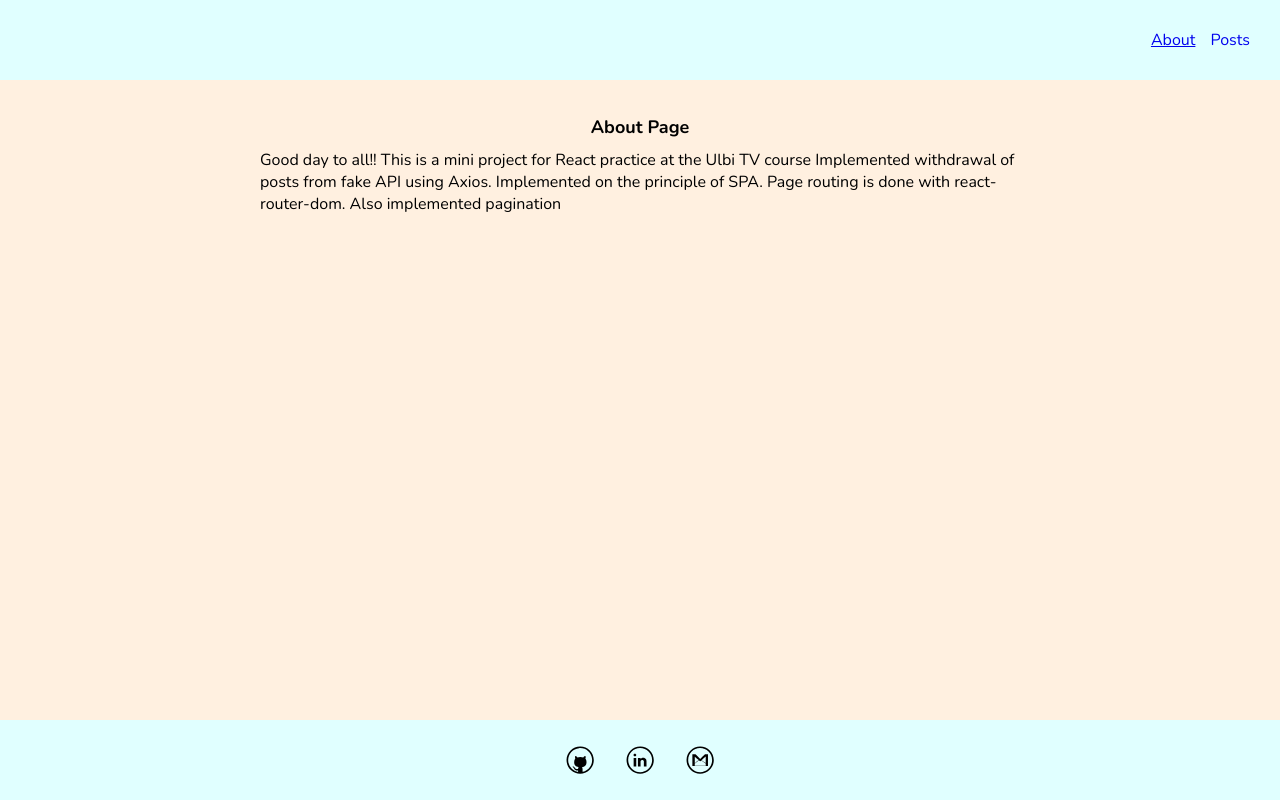
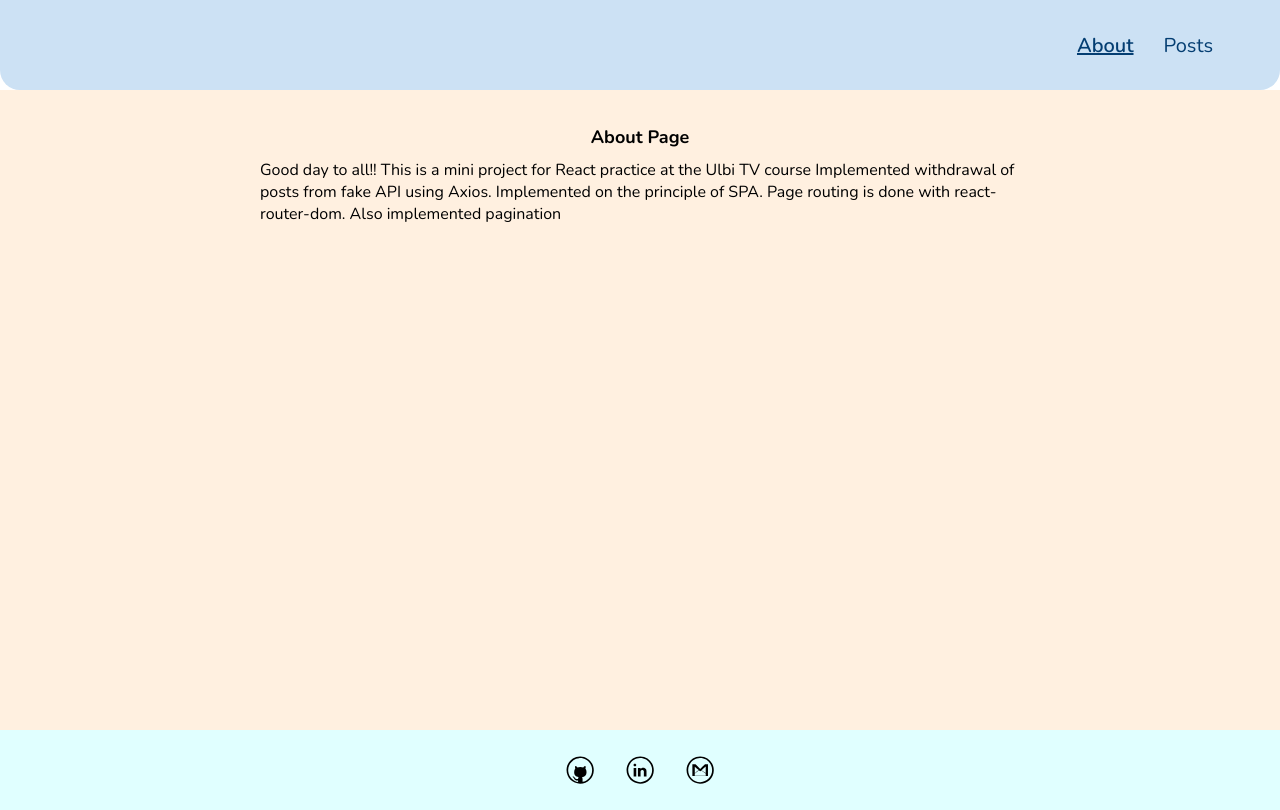
Before and after one commit to vik-tsyplakov/ReactJS_course, a React (Create React App) app in the folder course/: page /about in a window 1280 px wide. Built offline with nearby package versions, Linux system fonts and the light colour scheme.

Commit message:
edited-style-of-Navbar

```diff
--- a/course/src/components/UI/navbar/Navbar.jsx
+++ b/course/src/components/UI/navbar/Navbar.jsx
@@ -1,13 +1,15 @@
 import React from "react";
 import { NavLink } from "react-router-dom";
+import cl from "./Navbar.module.css";
 
 export default function Navbar() {
   let activeStyle = {
     textDecoration: "underline",
+    fontWeight: "600",
   };
   return (
-    <div className="navbar">
-      <div className="navbar__links">
+    <div className={cl.navbar}>
+      <div className={cl.navbar__links}>
         <NavLink
           style={({ isActive }) => (isActive ? activeStyle : undefined)}
           to="/about"
--- /dev/null
+++ b/course/src/components/UI/navbar/Navbar.module.css
@@ -0,0 +1,24 @@
+.navbar {
+  height: 90px;
+  width: 100vw;
+  display: flex;
+  align-items: center;
+  background: #cce1f4;
+  border-radius: 0px 0px 20px 20px;
+}
+.navbar__links {
+  margin-left: auto;
+  margin-right: 67px;
+  padding: 30px 0;
+}
+.navbar__links a {
+  color: #043e72;
+  font-family: "Nunito";
+  font-style: normal;
+  font-weight: 400;
+  font-size: 20px;
+  line-height: 27px;
+}
+.navbar__links a:nth-last-child(0n + 1) {
+  margin-left: 30px;
+}
--- a/course/src/styles/App.css
+++ b/course/src/styles/App.css
@@ -57,20 +57,7 @@
   border: 2px solid rgb(0, 220, 1);
   font-weight: 700;
 }
-.navbar {
-  height: 10vh;
-  width: 100vw;
-  display: flex;
-  align-items: center;
-  padding: 0 30px;
-  background-color: lightcyan;
-}
-.navbar__links {
-  margin-left: auto;
-}
-.navbar__links a {
-  margin-left: 15px;
-}
+
 @media (max-width: 450px) {
   .App {
     max-width: 300px;
```
Also changed, not shown: course/src/components/Counter.jsx (deleted, +0 -21 lines).
